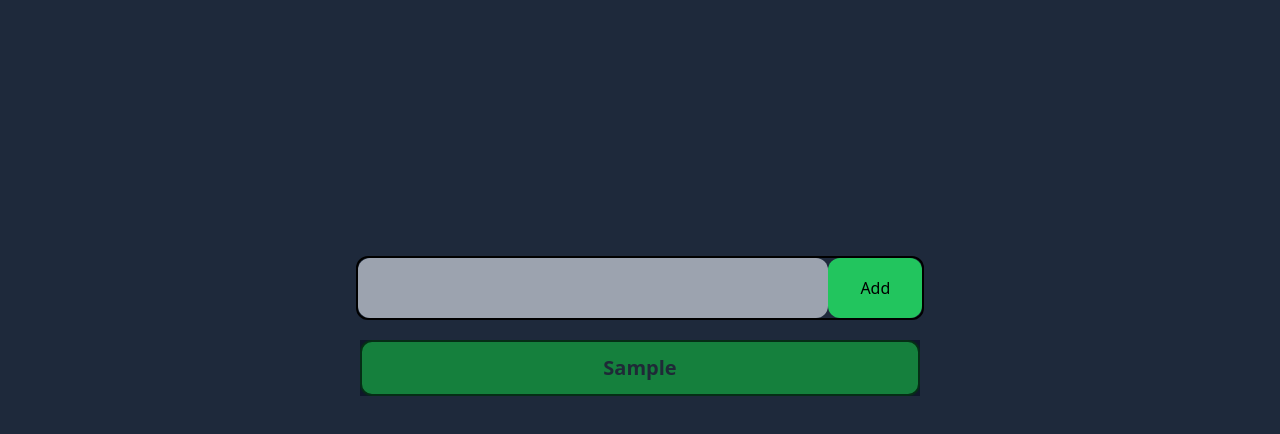
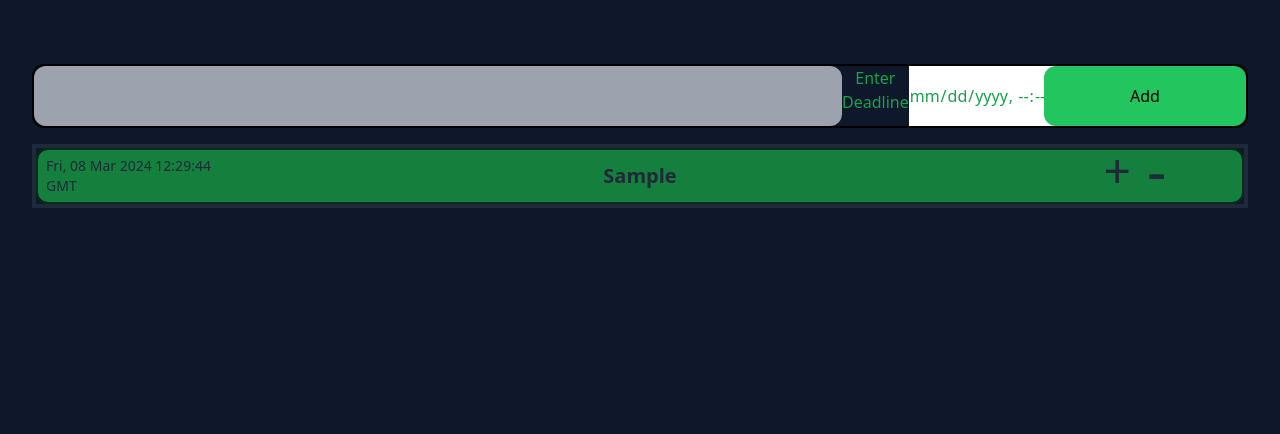
Before and after one commit to ParthGupta84616/TodoApp-ReactJs, a React (Create React App) app: page / in a window 1280 px wide. Both pictures are taken after typing "Sample" into the empty fields and a click on the button "Add". Shown: the top 434 px of the page. Built offline with nearby package versions, Linux system fonts and the light colour scheme.

Commit message:
Deletion of Todos done

```diff
--- a/src/App.jsx
+++ b/src/App.jsx
@@ -4,12 +4,14 @@ import Todo from './components/Todo';
 function App() {
   const [inputValue, setInputValue] = useState('');
   const [todos, setTodos] = useState([]);
+  const [inputDate, setInputDate] = useState(null)
 
   const handleClick = () => {
-
     if (inputValue.trim() !== '') {
-      setTodos([...todos , inputValue.trim()]);
+      setTodos([...todos , {id:new Date().toUTCString(),text:inputValue.trim(),deadline:inputDate}]);
       setInputValue('');
+      console.log(inputDate);
+      setInputDate(null)
     }
   };
   const handleKey = (event) => {
@@ -21,19 +23,41 @@ function App() {
   const handleChange = (event) => {
     setInputValue(event.target.value);
   };
+  const handleDate = (event) => {
+    setInputDate(event.target.value);
+  };
 
+  const todoDelete = (id) =>{
+    setTodos(todos.filter(todo => todo.id !== id));
+  }
 
   return (
-    <div className='bg-slate-800 w-screen h-screen flex justify-center'>
-      <div className="wrapper flex flex-col items-center mt-64  w-2/3">
-        <div className="box1 rounded-xl border-black border-2 flex h-16 w-2/3">
+    <div className='bg-slate-900 w-screen h-screen '>
+      <div className="wrapper flex flex-col items-center p-8 ">
+        <div className="box1 rounded-xl border-black border-2 flex h-16 mt-8 w-full  ">
           <input
-            className='bg-gray-400 rounded-xl text-blue-900 text-center text-3xl w-5/6'
+            className='bg-gray-400 rounded-xl text-blue-900 text-center text-3xl w-4/6'
             type="text"
             value={inputValue}
             onChange={handleChange}
             onKeyDown={handleKey}
           />
+
+          <div className='w-1/6  flex text-green-600'>
+          <label htmlFor="datetime">
+            <button >Enter Deadline</button>
+          </label>
+          <input
+          className=''
+            type="datetime-local"
+            id="datetime"
+            name="datetime"
+            value={inputDate}
+            onChange={handleDate}
+          />
+          </div>
+
+
           <button
             onClick={handleClick}
             className='rounded-xl bg-green-500 w-1/6'
@@ -41,10 +65,10 @@ function App() {
             Add
           </button>
         </div>
-        <div className="box2 text-white bg-slate-900 border-slate-800 border-4 mt-4 w-2/3">
+        <div className="box2 text-white bg-slate-900 border-slate-800 border-4 mt-4 w-full">
           {todos.map((todo, index) => (
 
-            <Todo todo={todo} />
+            <Todo todo={todo} id={todo.id} todoDelete={todoDelete}/>
           ))}
         </div>
       </div>
--- a/src/components/Todo.jsx
+++ b/src/components/Todo.jsx
@@ -1,9 +1,36 @@
 import React from 'react';
 
-function Todo({ todo }) {
+function Todo({ todo,todoDelete}) {
+
+    console.log(todo);
+    const handleDelete = ()=>{
+        todoDelete(todo.id)
+
+    }
+    const handleDetail = ()=>{
+
+    }
   return (
-    <div className="card bg-green-700 rounded-xl w-full h-14 p-2 border-green-950 border-2 text-gray-800 flex items-center justify-center bold text-xl">
-      <h1><strong>{todo}</strong></h1>
+    <div className="card bg-green-700 rounded-xl w-full h-14 p-2 flex border-green-950 border-2 text-gray-800  bold text-xl">
+    <div className="time butt w-1/6 flex items-center justify-center text-sm">
+        <p >{todo.id}</p>
+      </div>
+      <div className="todo w-4/6 flex items-center justify-center">
+        <h1><strong className=''>{todo.text}</strong></h1>
+      </div>
+      <div className="butt w-1/6 flex items-center justify-center -mt-3 ">
+      <button
+      className='text-5xl mr-4'
+        // onClick={handleDetail}
+      > <h1> + </h1>
+      </button>
+      <button
+      className='text-6xl'
+        onClick={handleDelete}
+      > <h1> - </h1>
+      </button>
+      </div>
+
     </div>
   );
 }
```
